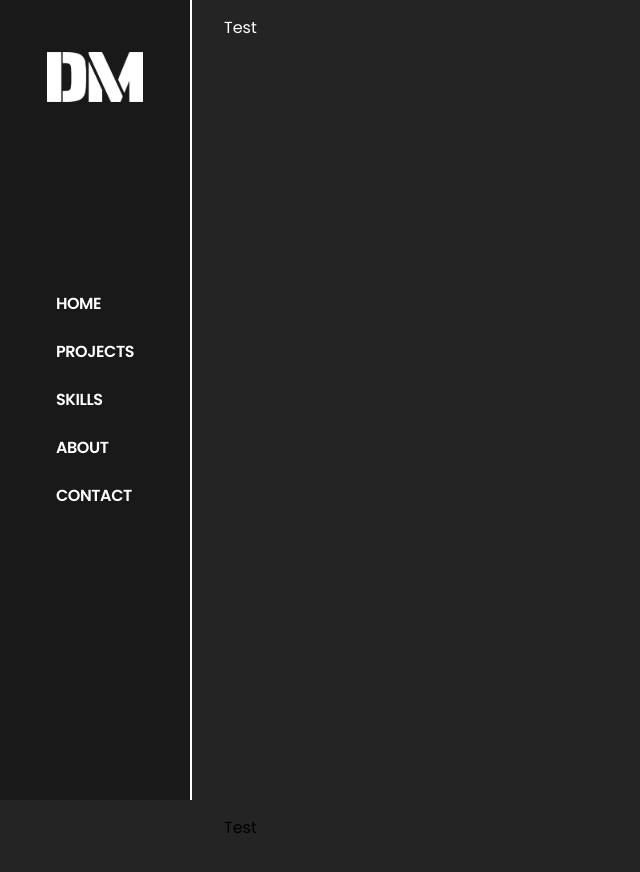
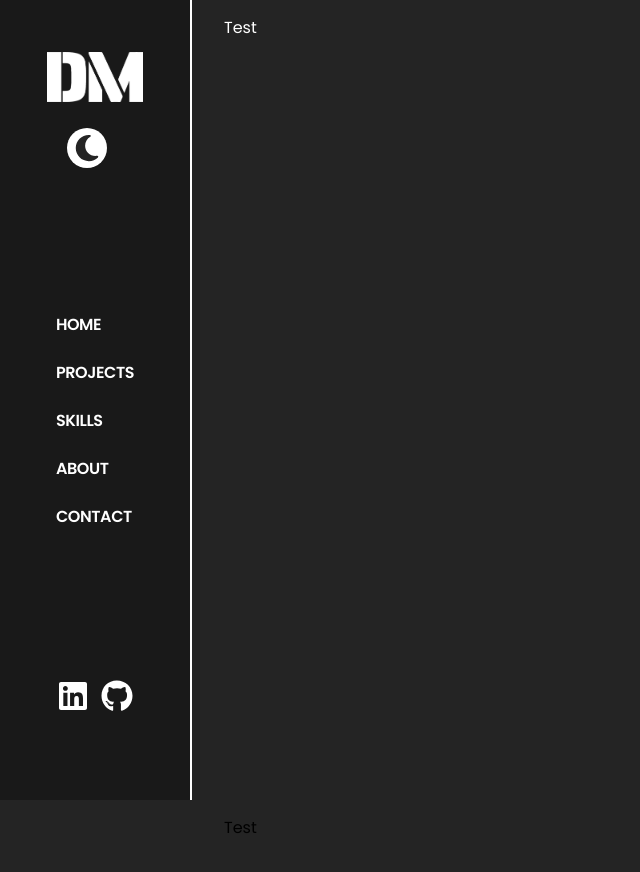
Before and after one commit to DogukanMere/portfolio-website, a React (Vite) app: page / in a window 1280 px wide. Shown: the top 872 px of the page, without its empty margins (0-640 px from the left). Built offline with nearby package versions, Linux system fonts and the light colour scheme.

Commit message:
Theme switcher added on nav bar

```diff
--- a/package.json
+++ b/package.json
@@ -13,7 +13,8 @@
     "@tailwindcss/vite": "^4.0.8",
     "hamburger-react": "^2.5.2",
     "react": "^19.0.0",
-    "react-dom": "^19.0.0"
+    "react-dom": "^19.0.0",
+    "react-icons": "^5.5.0"
   },
   "devDependencies": {
     "@eslint/js": "^9.19.0",
--- a/src/App.css
+++ b/src/App.css
@@ -2,6 +2,6 @@
 @tailwind components;
 @tailwind utilities;
 
-* {
+/* * {
   @apply transition-colors duration-200;
-}
+} */
--- a/src/components/NavItem.tsx
+++ b/src/components/NavItem.tsx
@@ -11,10 +11,10 @@ const NavItem = (props: NavItemProps) => {
   const { itemName, link, textColor, isMobile } = props;
   return (
     <li className='cursor-pointer relative group'>
-      <a href={link} className={`${!isMobile ? (textColor === 'dark' ? 'text-bgLight group-hover:text-bgDark' : 'text-bgDark group-hover:text-bgLight') : 'text-[1.5rem] hover:text-accent'} z-10 relative top-0 left-0 transition-all duration-200`}>
+      <a href={link} className={`${!isMobile ? 'text-bgDark hover:text-bgLight dark:text-bgLight dark:hover:text-bgDark' : 'text-[1.5rem] hover:text-accent'} z-10 relative top-0 left-0 transition-all duration-200`}>
         {itemName}
       </a>
-      {!isMobile && <p className={`${textColor !== 'dark' ? 'bg-bgLight group-hover:bg-bgDark' : 'bg-bgDark group-hover:bg-bgLight'} w-[13rem] z-0 absolute top-0 left-[-18rem] pt-2 pb-4 group-hover:left-[-6rem] transition-all duration-200 rounded-tr-[3rem] `}></p>}
+      {!isMobile && <p className={`bg-bgLight group-hover:bg-bgDark dark:bg-bgDark dark:group-hover:bg-bgLight w-[13rem] z-0 absolute top-0 left-[-18rem] pt-2 pb-4 group-hover:left-[-6rem] transition-all duration-200 rounded-tr-[3rem] `}></p>}
     </li>
   );
 };
--- a/src/components/Navigation.tsx
+++ b/src/components/Navigation.tsx
@@ -3,6 +3,7 @@ import logo from '../assets/images/logo.png';
 import logoDark from '../assets/images/logoDark.png';
 import { Cross as Hamburger } from 'hamburger-react';
 import NavItem from './NavItem';
+import SocialMedia from './SocialMedia';
 
 interface NavigationProps {
   theme: string; // 'dark' or 'light'
@@ -17,11 +18,13 @@ const Navigation: React.FC<NavigationProps> = ({ theme }) => {
     document.body.style.overflow = isOpen ? 'auto' : 'hidden';
   };
 
+  console.log(theme);
+
   return (
-    <nav className='fixed bg-bgNavLight h-10 px-3 py-10 mb-4 sm:mb-0 flex items-center justify-between sm:justify-center sm:flex-col dark:bg-bgNavDark border-b-[2px] sm:border-r-[2px] sm:border-b-0 border-bgDark dark:border-bgLight w-full sm:h-screen sm:w-[12rem]'>
+    <nav className='fixed bg-bgNavLight h-10 px-3 py-10 mb-4 sm:mb-0 flex items-center justify-between sm:flex-col dark:bg-bgNavDark border-b-[2px] sm:border-r-[2px] sm:border-b-0 border-bgDark dark:border-bgLight w-full sm:h-screen sm:w-[12rem]'>
       {/* Logo */}
-      <a href='#home' className='p-3 sm:absolute top-10'>
-        <img src={theme === 'dark' ? logo : logoDark} alt='Dogukan Logo' className='w-16 sm:w-24' />
+      <a href='#home' className='p-3'>
+        <img src={theme === 'dark' ? logo : logoDark} alt='Dogukan Logo' className='w-16 sm:w-24 ' />
       </a>
 
       {/* Mobile */}
@@ -59,6 +62,7 @@ const Navigation: React.FC<NavigationProps> = ({ theme }) => {
           <NavItem itemName='Contact' link='#contact' textColor={theme} />
         </ul>
       </>
+      <SocialMedia theme={theme} />
     </nav>
   );
 };
--- /dev/null
+++ b/src/components/SectionWrapper.tsx
@@ -0,0 +1,11 @@
+import React, { ReactNode } from 'react';
+
+interface LayoutProps {
+  children: ReactNode;
+}
+
+const SectionWrapper: React.FC<LayoutProps> = ({ children }) => {
+  return <div>{children}</div>;
+};
+
+export default SectionWrapper;
--- /dev/null
+++ b/src/components/SocialMedia.tsx
@@ -0,0 +1,37 @@
+import { FaLinkedin, FaGithub } from 'react-icons/fa6';
+
+type SocialMediaProps = {
+  theme: string;
+};
+const SocialMedia = ({ theme }: SocialMediaProps) => {
+  const isDarkTheme = theme === 'dark';
+  const iconStyle = `text-[2rem] ${isDarkTheme ? 'text-bgLight' : 'text-bgDark'}`;
+
+  const socialList = [
+    {
+      id: 1,
+      socialLink: 'https://www.linkedin.com/in/dogukanmere/',
+      icon: <FaLinkedin className={iconStyle} />,
+    },
+    {
+      id: 2,
+      socialLink: 'https://github.com/DogukanMere',
+      icon: <FaGithub className={iconStyle} />,
+    },
+  ];
+
+  return (
+    <div className='hidden sm:flex gap-x-3 relative bottom-[3rem]'>
+      {socialList.map((item) => {
+        return (
+          <div className='social-link' key={item.id}>
+            <a href={item.socialLink} target='_blank' rel='noopener noreferrer'>
+              {item.icon}
+            </a>
+          </div>
+        );
+      })}
+    </div>
+  );
+};
+export default SocialMedia;
--- /dev/null
+++ b/src/components/ThemeSwitch.tsx
@@ -0,0 +1,20 @@
+import { FaMoon } from 'react-icons/fa6';
+import { IoSunny } from 'react-icons/io5';
+
+type ThemeSwitchProps = {
+  theme: string;
+  setTheme: () => void;
+};
+
+const ThemeSwitch = ({ setTheme, theme }: ThemeSwitchProps) => {
+  return (
+    <div className='fixed w-10 h-10 left-32 top-[1.3rem] sm:left-[4.2rem] group sm:top-[8rem] bg-bgDark dark:bg-bgLight rounded-full overflow-hidden cursor-pointer' onClick={setTheme}>
+      <div className='relative'>
+        <FaMoon className='dark:text-bgDark text-bgLight dark:group-hover:text-accent text-[2.5rem] p-[5px] absolute dark:top-0 top-10 transition-all duration-200' />
+        <IoSunny className='dark:text-bgDark text-bgLight group-hover:text-yellow text-[2.5rem] p-[5px] absolute top-0 dark:top-10 transition-all duration-200' />
+      </div>
+    </div>
+  );
+};
+
+export default ThemeSwitch;
--- a/src/layout/Layout.tsx
+++ b/src/layout/Layout.tsx
@@ -1,19 +1,22 @@
 import { ReactNode } from 'react';
 import Navigation from '../components/Navigation';
 import useTheme from '../hooks/useTheme';
+import ThemeSwitch from '../components/ThemeSwitch';
 
 interface LayoutProps {
   children: ReactNode;
 }
 
 const Layout: React.FC<LayoutProps> = ({ children }) => {
-  const { theme } = useTheme();
+  const { theme, toggleTheme } = useTheme();
 
   return (
     <div className='flex flex-col sm:flex-row min-h-screen'>
       <Navigation theme={theme} />
+      <ThemeSwitch theme={theme} setTheme={toggleTheme} />
       <div className='sm:pl-[14rem] sm:pr-[2rem] sm:py-4 w-full'>
         <main>{children}</main>
+
         <footer></footer>
       </div>
     </div>
--- a/tailwind.config.js
+++ b/tailwind.config.js
@@ -11,6 +11,7 @@ export default {
       textDark: '#ffffff',
       textLight: '#242424',
       secondary: '#ffcc00',
+      yellow: '#e0be24',
       accent: '#56afff',
       background: '#f5f5f5',
       text: '#333',
```
Also changed, not shown: 1 other file (tests, documents, lock files or other folders).
